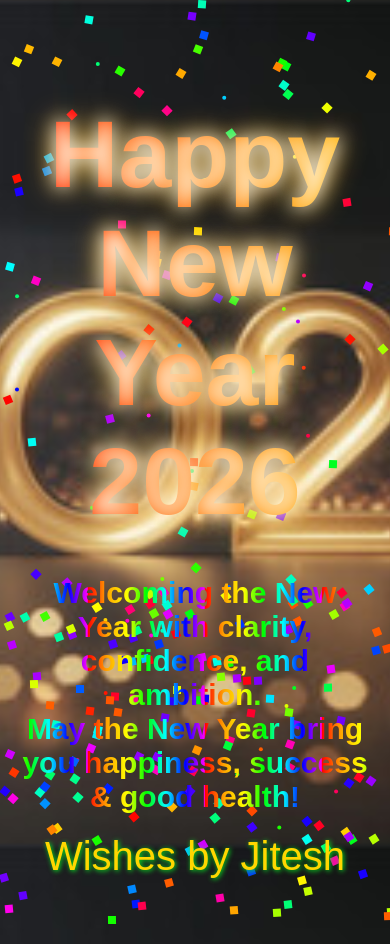
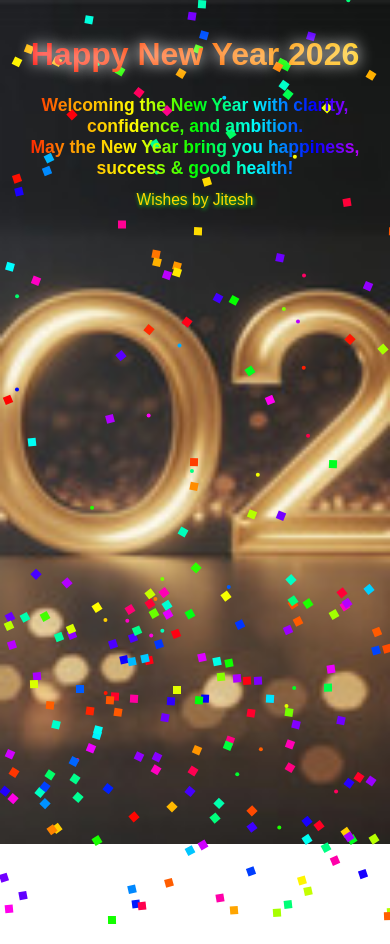
Before and after one commit to krishnakumarjitesh/mywishes, a plain HTML site: page index.html in a window 390 px wide. After the commit the page ends 844 px from the top, so only its background shows below. Drawn offline with Linux system fonts and the light colour scheme.

Commit message:
Update footer CSS for mobile view

```diff
--- a/style.css
+++ b/style.css
@@ -5,45 +5,49 @@
 }
 
 body {
-  height: 100vh;
+  min-height: 100vh;
   overflow: hidden;
   font-family: 'Poppins', sans-serif;
   color: white;
   text-align: center;
   background: url('p2.jpg') no-repeat center center fixed;
   background-size: cover;
+
+  display: flex;
+  flex-direction: column;
+  justify-content: space-between;
 }
+
+/* Canvas */
 canvas {
   position: fixed;
-  top: 0;
-  left: 0;
+  inset: 0;
   z-index: 0;
 }
+
+/* Content */
 .content {
   position: relative;
   z-index: 3;
+  padding: 16px;
 }
 
+/* Heading */
 h1 {
-      font-size: 95px;
+  font-size: clamp(32px, 8vw, 80px);
   font-weight: bold;
+  margin-top: 20px;
+
   background: linear-gradient(
     90deg,
-        #ff0000,
-        #ff7300,
-        #ffeb00,
-        #47ff00,
-        #00ffee,
-        #2b65ff,
-        #d400ff,
-        #ff0095
+    #ff0000,#ff7300,#ffeb00,#47ff00,
+    #00ffee,#2b65ff,#d400ff,#ff0095
   );
   -webkit-background-clip: text;
   -webkit-text-fill-color: transparent;
   background-size: 400%;
   animation: rainbow 5s linear infinite;
-      text-shadow: 0 0 20px #fff, 0 0 30px #ffae00;
-      margin-top: 100px;
+  text-shadow: 0 0 15px #fff;
 }
 
 @keyframes rainbow {
@@ -51,28 +55,21 @@ h1 {
   50% { background-position: 100% 50%; }
   100% { background-position: 0% 50%; }
 }
+
+/* Message */
 .message {
-      font-size: 30px;
+  margin-top: 10px;
+  font-size: clamp(14px, 4.5vw, 28px);
   font-weight: bold;
-      background-color: rgba(0, 0, 0, 0.6);
-      padding: 20px;
+  padding: 12px;
   border-radius: 10px;
-      display: inline-block;
-      margin-top: 20px;
 
   background: linear-gradient(
-        90deg,
-        #ff0000,
-        #ffa500,
-        #ffff00,
-        #00ff00,
-        #00ffff,
-        #0000ff,
-        #ff00ff
+    90deg,#ff0000,#ffa500,#ffff00,
+    #00ff00,#00ffff,#0000ff,#ff00ff
   );
   -webkit-background-clip: text;
   -webkit-text-fill-color: transparent;
-      background-size: 30%;
   animation: glowText 8s linear infinite;
 }
 
@@ -86,13 +83,17 @@ h1 {
   color: #00ff00;
 }
 
+/* Footer */
 footer {
-  margin-bottom: 70px;
-  font-size: 40px;
+  position: relative;
+  z-index: 3;
+  padding-bottom: 14px;
+  font-size: clamp(14px, 4vw, 24px);
   color: gold;
-  text-shadow: 1px 1px 5px rgb(6, 244, 34);
+  text-shadow: 1px 1px 4px rgb(6, 244, 34);
 }
 
+/* Confetti */
 .confetti {
   position: fixed;
   width: 8px;
```
Lines whose indentation alone changed are shown as unchanged.
